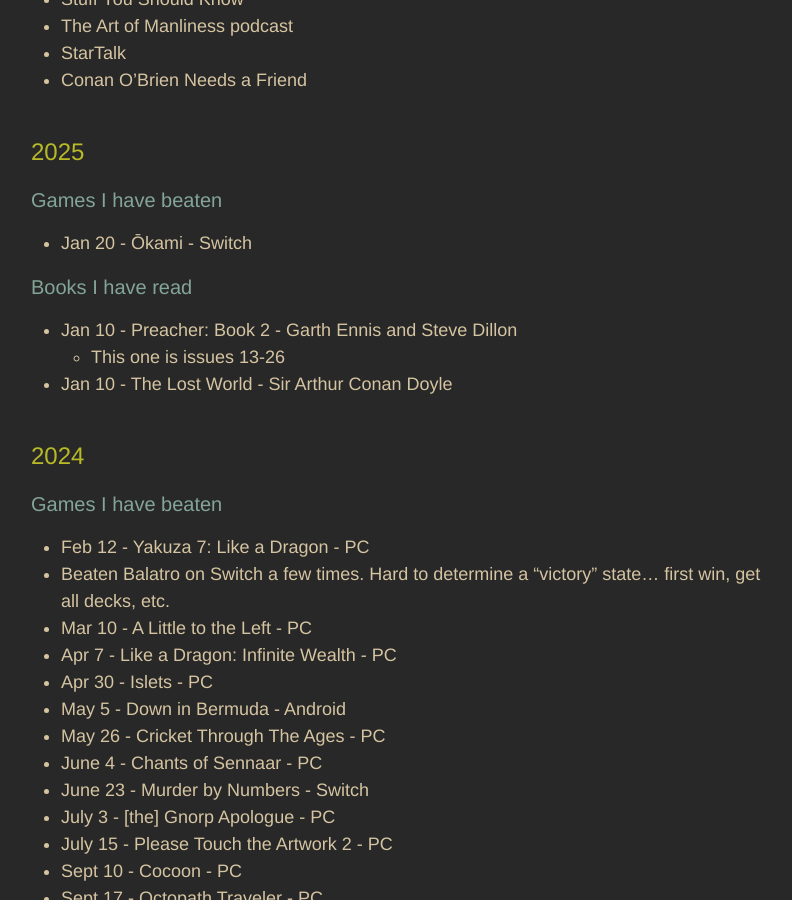
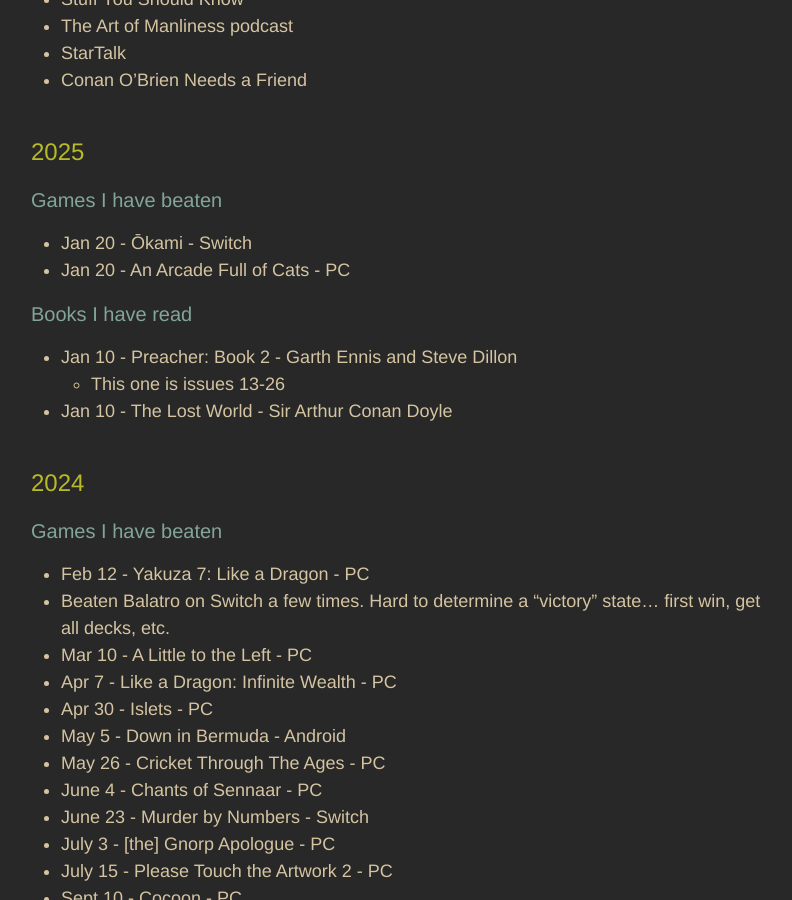
Before and after one commit to adkinsrs/sadkins_site, a Jekyll site: the page built from misc.md, in a window 1280 px wide and 900 px high, scrolled down 383 px. Shown: the whole window, without its empty margins (239-1031 px from the left). Built offline with Jekyll 4.4.1, drawn with Linux system fonts in a browser that asks for light colours.

Commit message:
beat a game, trying to fix circleCI build issues

```diff
--- a/misc.md
+++ b/misc.md
@@ -21,6 +21,7 @@
 ### Games I have beaten
 
 * Jan 20 - Ōkami - Switch
+* Jan 20 - An Arcade Full of Cats - PC
 
 ### Books I have read
 
```
Also changed, not shown: .circleci/config.yml.
